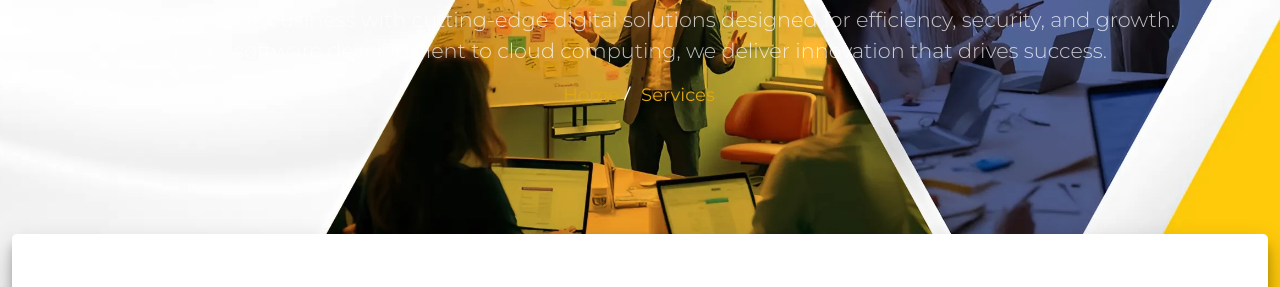
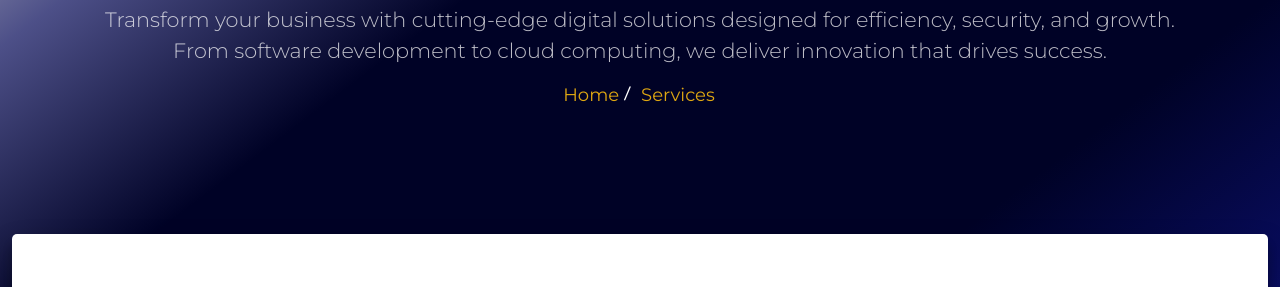
Before and after one commit to partha-g/digiex-project, a plain HTML site: page service.html in a window 1280 px wide. Shown: the part 256-543 px from the top of the page. Drawn offline with nearby package versions, Linux system fonts and the light colour scheme; files whose address does not match are found by name; a web font is replaced by a local one.

Commit message:
about page image locaton changes

```diff
--- a/service.html
+++ b/service.html
@@ -94,7 +94,17 @@
         class="carousel slide carousel-fade"
         data-bs-ride="carousel"
       >
-        <div class="servicedtailsbg">
+        <div class="servicedtailsbg"style="
+        background: linear-gradient(
+          143deg,
+          #090d6100,
+          #090d61ab,
+          #000226,
+          #000226,
+          #000226,
+          #090d61
+        ) !important;
+      ">
           <div class="container">
             <div class="servicedtailsbgtext">
               <h2>
```
Also changed, not shown: aboutus.html (+4 -4 lines).
